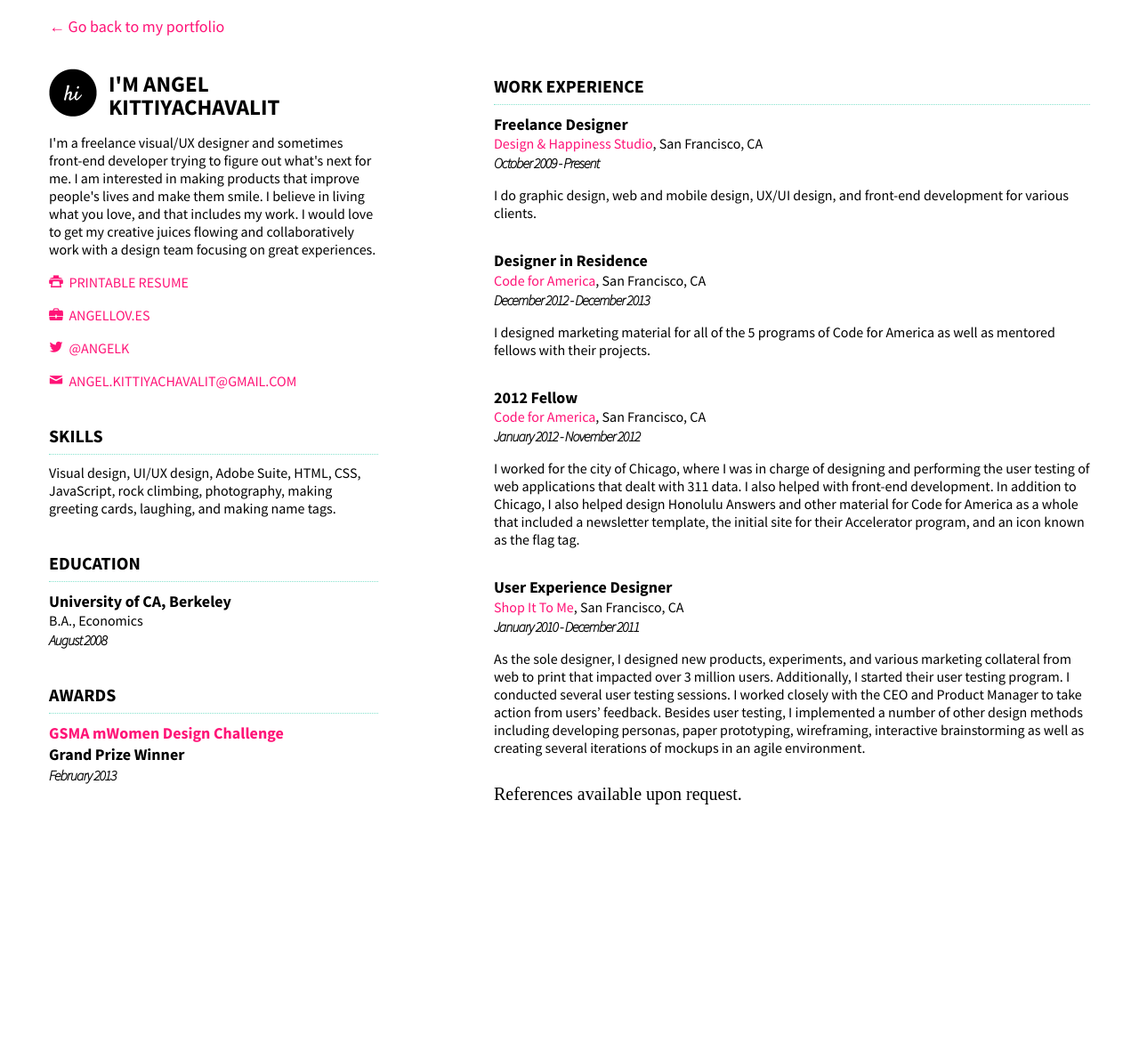
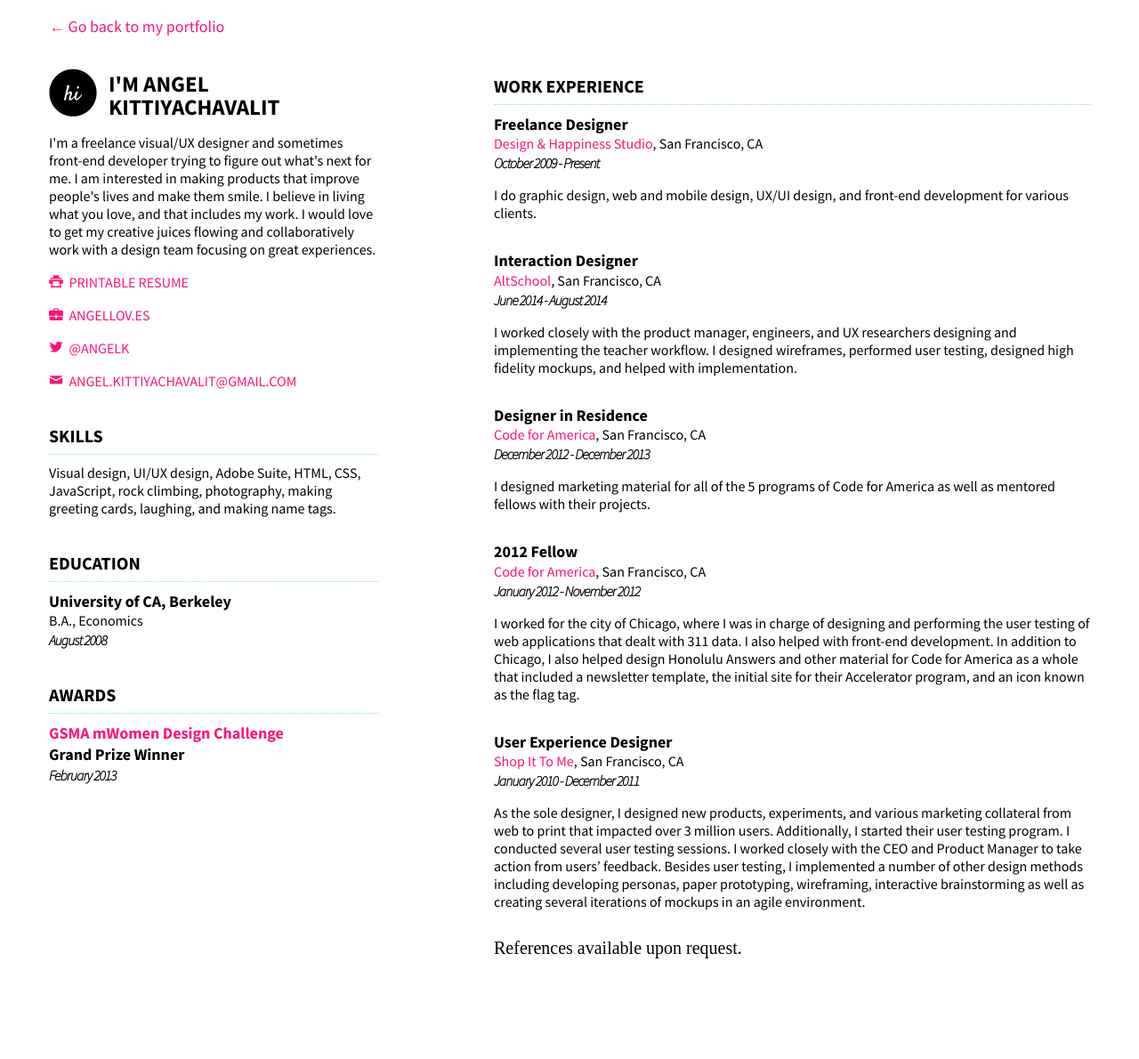
Before and after one commit to ahelkit/angellov.es, a Jekyll site: the page resumes/index.html, which Jekyll copies as it is, in a window 1280 px wide. Shown: the whole page at 89% size. Built offline with Jekyll 4.4.1, drawn with Linux system fonts in a browser that asks for light colours; comment, search, counter and statistics services are not loaded; before the commit the page ends 1017 px from its top, so only the background shows below that.

Commit message:
Updated some links

```diff
--- a/resumes/index.html
+++ b/resumes/index.html
@@ -40,7 +40,7 @@
               <li>
                 <p>I'm a freelance visual/UX designer and sometimes front-end developer trying to figure out what's next for me. I am interested in making products that improve people's lives and make them smile. I believe in living what you love, and that includes my work. I would love to get my creative juices flowing and collaboratively work with a design team focusing on great experiences.</p>
                 <ul class="icons">
-                  <li><a class="icons-print" href="/img/angel_kittiyachavalit_resume_0414.pdf"> &nbsp;PRINTABLE RESUME</a></li>
+                  <li><a class="icons-print" href="/img/angel_kittiyachavalit_resume_0914.pdf"> &nbsp;PRINTABLE RESUME</a></li>
                   <li><a class="icons-portfolio" href="/workingforyou/"> &nbsp;ANGELLOV.ES</a></li>
                   <li><a class="icons-twitter" href="http://twitter.com/angelk" target="_blank"> &nbsp;@ANGELK</a></li>
                   <li><a class="icons-mail" href="mailto:angel.kittiyachavalit@gmail.com"> &nbsp;ANGEL.KITTIYACHAVALIT@GMAIL.COM</a></li>
@@ -79,6 +79,13 @@
               </li>
 
               <li>
+                <h3>Interaction Designer</h3>
+                <h4><a href="https://www.altschool.com/" target="_blank">AltSchool</a>, San Francisco, CA</h4>
+                <p class="when">June 2014 - August 2014</p>
+                <p>I worked closely with the product manager, engineers, and UX researchers designing and implementing the teacher workflow. I designed wireframes, performed user testing, designed high fidelity mockups, and helped with implementation.</p>
+              </li>
+
+              <li>
                 <h3>Designer in Residence</h3>
                 <h4><a href="http://codeforamerica.org" target="_blank">Code for America</a>, San Francisco, CA</h4>
                 <p class="when">December 2012 - December 2013</p>
--- a/workingforyou/index.html
+++ b/workingforyou/index.html
@@ -336,7 +335,7 @@
           <ul class="social unstyled">
             <li><a class="mail" href="mailto:angel.kittiyachavalit@gmail.com"></a></li>
             <li><a class="twitter" href="http://twitter.com/angelk" target="_blank"></a></li>
-            <li><a class="github" href="http://github.com/akit" target="_blank"></a></li>
+            <li><a class="github" href="http://github.com/angel" target="_blank"></a></li>
             <li><a class="linkedin" href="https://www.linkedin.com/in/angelkittiyachavalit" target="_blank"></a></li>
             <li><a class="dribbble" href="http://dribbble.com/angel" target="_blank"></a></li>
             <li><a class="instagram" href="http://instagram/akitkat" target="_blank"></a></li>
```
Also changed, not shown: other parts of workingforyou/index.html (+0 -1 lines), 3 other files.
